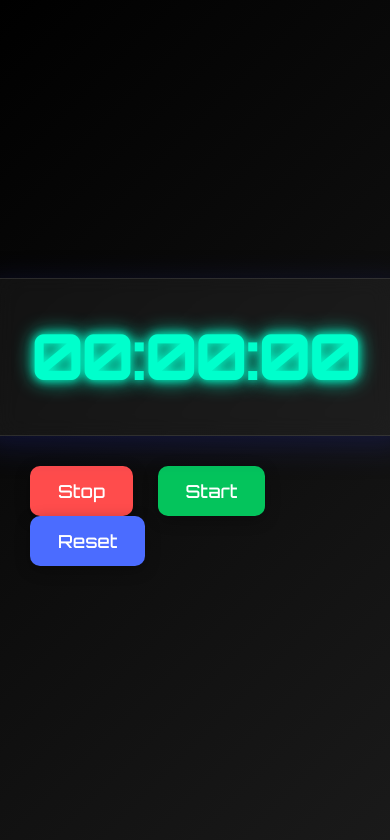
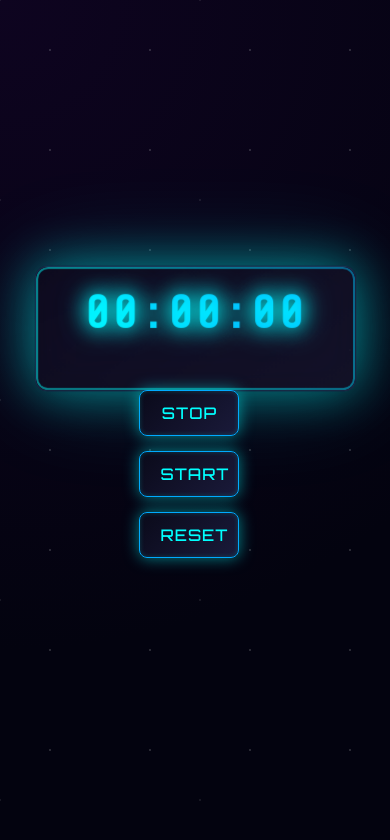
Before and after one commit to TiwariDivya25/PRODIGY_WD_02, a plain HTML site: page index.html in a window 390 px wide. Drawn offline with nearby package versions, Linux system fonts and the light colour scheme.

Commit message:
Update styles.css

```diff
--- a/styles.css
+++ b/styles.css
@@ -1,4 +1,5 @@
 @import url('https://fonts.googleapis.com/css2?family=Orbitron:wght@500&display=swap');
+@import url('https://fonts.googleapis.com/css2?family=Share+Tech+Mono&display=swap'); /* Adding a monospace font for more techy vibe */
 
 * {
   margin: 0;
@@ -8,65 +9,299 @@
 }
 
 body {
-  background: linear-gradient(135deg, #000000, #1a1a1a);
-  color: #ffffff;
+  background: radial-gradient(circle at top left, #0e0420, #03030f 70%); /* Deeper space gradient */
+  color: #e0e0e0; /* Off-white for general text */
   display: flex;
   justify-content: center;
   align-items: center;
   min-height: 100vh;
   flex-direction: column;
   padding: 20px;
+  overflow: hidden;
+  position: relative; /* For star background */
 }
 
+/* Star background effect - Layer 1 (more subtle, larger) */
+body::before {
+  content: '';
+  position: absolute;
+  top: 0;
+  left: 0;
+  width: 100%;
+  height: 100%;
+  background-image: radial-gradient(circle, #ffffff 1.5px, transparent 1.5px);
+  background-size: 200px 200px; /* Larger stars, further apart */
+  opacity: 0.08; /* Slightly more visible */
+  animation: twinkle 200s linear infinite;
+  z-index: -1;
+}
+
+/* Star background effect - Layer 2 (denser, smaller) */
+body::after {
+  content: '';
+  position: absolute;
+  top: 0;
+  left: 0;
+  width: 100%;
+  height: 100%;
+  background-image: radial-gradient(circle, #ffffff 0.8px, transparent 0.8px);
+  background-size: 100px 100px; /* Smaller, denser stars */
+  opacity: 0.15; /* More visible */
+  animation: twinkle 100s linear infinite reverse; /* Different speed/direction */
+  z-index: -1;
+}
+
+
+@keyframes twinkle {
+  from {
+    background-position: 0 0;
+  }
+  to {
+    background-position: -20000px -20000px;
+  }
+}
+
+
 .stopwatch {
-  background: rgba(255, 255, 255, 0.05);
-  border: 1px solid rgba(255, 255, 255, 0.1);
-  box-shadow: 0 8px 32px 0 rgba(31, 38, 135, 0.37);
-  backdrop-filter: blur(10px);
-  -webkit-backdrop-filter: blur(10px);
-  border-radius: 16px;
+  background: linear-gradient(145deg, rgba(15, 15, 30, 0.7), rgba(25, 25, 45, 0.7)); /* Subtle gradient for base */
+  border: 1px solid rgba(50, 100, 150, 0.4);
+  box-shadow: 0 0 40px rgba(0, 255, 255, 0.3), 0 0 80px rgba(0, 255, 255, 0.1); /* Cyan glow */
+  backdrop-filter: blur(15px) saturate(180%);
+  -webkit-backdrop-filter: blur(15px) saturate(180%);
+  border-radius: 12px;
   padding: 40px 50px;
   text-align: center;
-  transition: all 0.3s ease-in-out;
+  transition: all 0.5s ease-in-out;
+  transform: scale(1);
+  animation: pulse 4s infinite alternate;
+  position: relative; /* For inner glow */
+  overflow: hidden; /* Ensure inner glow doesn't spill */
+}
+
+/* Inner border glow for stopwatch */
+.stopwatch::before {
+  content: '';
+  position: absolute;
+  top: 0;
+  left: 0;
+  right: 0;
+  bottom: 0;
+  border-radius: 12px;
+  padding: 2px; /* Controls the thickness of the glow */
+  background: linear-gradient(45deg, #00ffff, #00aaff); /* Cyan to blue gradient glow */
+  -webkit-mask:
+     linear-gradient(#fff 0 0) content-box,
+     linear-gradient(#fff 0 0);
+  -webkit-mask-composite: xor;
+          mask-composite: exclude;
+  z-index: -1;
+  opacity: 0.3;
+  animation: borderGlow 3s linear infinite alternate;
+}
+
+@keyframes borderGlow {
+  0% {
+    opacity: 0.3;
+    filter: brightness(1);
+  }
+  50% {
+    opacity: 0.6;
+    filter: brightness(1.2);
+  }
+  100% {
+    opacity: 0.3;
+    filter: brightness(1);
+  }
+}
+
+
+@keyframes pulse {
+  0% {
+    transform: scale(1);
+    box-shadow: 0 0 40px rgba(0, 255, 255, 0.3), 0 0 80px rgba(0, 255, 255, 0.1);
+  }
+  100% {
+    transform: scale(1.02);
+    box-shadow: 0 0 50px rgba(0, 255, 255, 0.5), 0 0 100px rgba(0, 255, 255, 0.2);
+  }
 }
 
 .timerDisplay {
-  font-size: 60px;
+  font-size: 4.5rem;
   font-weight: bold;
-  color: #00ffcc;
-  text-shadow: 0 0 10px #00ffcc, 0 0 20px #00ffcc;
+  margin-bottom: 30px;
+  color: #00ffff; /* Bright cyan for display */
+  text-shadow: 0 0 20px rgba(0, 255, 255, 1), 0 0 30px rgba(0, 255, 255, 0.8);
+  letter-spacing: 3px;
+  font-family: 'Share Tech Mono', monospace;
+  background: linear-gradient(45deg, #00ffff, #00bfff, #00aaff); /* Subtle gradient for numbers */
+  -webkit-background-clip: text;
+  -webkit-text-fill-color: transparent;
 }
 
 .functions {
-  margin-top: 30px;
+  display: flex;
+  justify-content: center;
+  gap: 20px;
+  margin-bottom: 20px;
+  flex-wrap: wrap;
 }
 
 .button {
-  font-size: 18px;
-  padding: 14px 28px;
-  margin: 0 10px;
-  border: none;
-  border-radius: 10px;
-  color: white;
+  background: linear-gradient(135deg, #0a0a1a, #1a1a3a); /* Dark metallic/space blue */
+  color: #00ffff; /* Cyan text */
+  border: 1px solid #00aaff; /* Blue glow border */
+  padding: 15px 30px;
+  border-radius: 8px;
+  font-size: 1.1rem;
   cursor: pointer;
   transition: all 0.3s ease;
-  box-shadow: 0 4px 15px rgba(0, 0, 0, 0.3);
+  box-shadow: 0 0 15px rgba(0, 255, 255, 0.5), inset 0 0 5px rgba(0, 255, 255, 0.2); /* Inner and outer glow */
+  text-transform: uppercase;
+  letter-spacing: 1px;
+  position: relative; /* For subtle gradient overlay */
+  overflow: hidden;
 }
 
-#startBtn {
-  background-color: #04c45c;
+.button::before {
+  content: '';
+  position: absolute;
+  top: 0;
+  left: 0;
+  width: 100%;
+  height: 100%;
+  background: linear-gradient(45deg, rgba(0, 255, 255, 0.1), transparent 50%, rgba(0, 255, 255, 0.1));
+  opacity: 0;
+  transition: opacity 0.3s ease;
 }
 
-#stopBtn {
-  background-color: #ff4c4c;
-}
-
-#resetBtn {
-  background-color: #4b6cff;
+.button:hover::before {
+  opacity: 1;
 }
 
 .button:hover {
-  transform: scale(1.05);
-  filter: brightness(1.2);
-  box-shadow: 0 0 20px rgba(255, 255, 255, 0.2);
+  transform: translateY(-2px);
+  background: linear-gradient(135deg, #1a1a3a, #0a0a1a); /* Inverted gradient on hover */
+  box-shadow: 0 0 25px rgba(0, 255, 255, 0.8), inset 0 0 8px rgba(0, 255, 255, 0.4);
 }
+
+.button:active {
+  transform: translateY(0px);
+  box-shadow: 0 0 10px rgba(0, 255, 255, 0.3), inset 0 0 3px rgba(0, 255, 255, 0.1);
+}
+
+.countdown-input input[type="number"] {
+  background: rgba(255, 255, 255, 0.05);
+  border: 1px solid rgba(0, 255, 255, 0.3);
+  padding: 10px 15px;
+  border-radius: 5px;
+  color: #00ffff;
+  font-size: 1rem;
+  width: 100px;
+  text-align: center;
+  margin: 0 10px;
+  -moz-appearance: textfield;
+  font-family: 'Share Tech Mono', monospace;
+}
+
+.countdown-input input[type="number"]::-webkit-outer-spin-button,
+.countdown-input input[type="number"]::-webkit-inner-spin-button {
+  -webkit-appearance: none;
+  margin: 0;
+}
+
+.laps {
+  background: linear-gradient(145deg, rgba(15, 15, 30, 0.5), rgba(25, 25, 45, 0.5)); /* Gradient for laps container */
+  border: 1px solid rgba(0, 255, 255, 0.2);
+  border-radius: 10px;
+  padding: 20px;
+  margin-top: 20px;
+  max-height: 200px;
+  overflow-y: auto;
+  box-shadow: inset 0 0 10px rgba(0, 255, 255, 0.1);
+}
+
+.laps h3 {
+  color: #00ffff;
+  margin-bottom: 15px;
+  font-size: 1.3rem;
+  text-shadow: 0 0 10px rgba(0, 255, 255, 0.5);
+}
+
+#lapList {
+  list-style: none;
+  padding: 0;
+}
+
+#lapList li {
+  background: linear-gradient(90deg, rgba(0, 255, 255, 0.05), transparent); /* Subtle gradient for list items */
+  margin-bottom: 10px;
+  padding: 10px 15px;
+  border-radius: 5px;
+  display: flex;
+  justify-content: space-between;
+  align-items: center;
+  font-size: 1rem;
+  color: #88ffff;
+  border-left: 3px solid #00ffff;
+  font-family: 'Share Tech Mono', monospace;
+}
+
+/* Responsive Design */
+@media (max-width: 768px) {
+  .stopwatch {
+    padding: 30px;
+    width: 90%;
+  }
+
+  .timerDisplay {
+    font-size: 3.5rem;
+  }
+
+  .functions {
+    flex-direction: column;
+    gap: 15px;
+  }
+
+  .button {
+    width: 80%;
+    padding: 12px 20px;
+  }
+
+  .countdown-input {
+    flex-direction: column;
+    gap: 15px;
+  }
+
+  .countdown-input input[type="number"] {
+    width: 70%;
+    margin: 0;
+  }
+}
+
+@media (max-width: 480px) {
+  .stopwatch {
+    padding: 20px;
+  }
+
+  .timerDisplay {
+    font-size: 2.8rem;
+  }
+
+  .button {
+    width: 90%;
+    font-size: 1rem;
+  }
+
+  .countdown-input input[type="number"] {
+    width: 80%;
+  }
+
+  .laps h3 {
+    font-size: 1.1rem;
+  }
+
+  #lapList li {
+    font-size: 0.9rem;
+  }
+}
```
